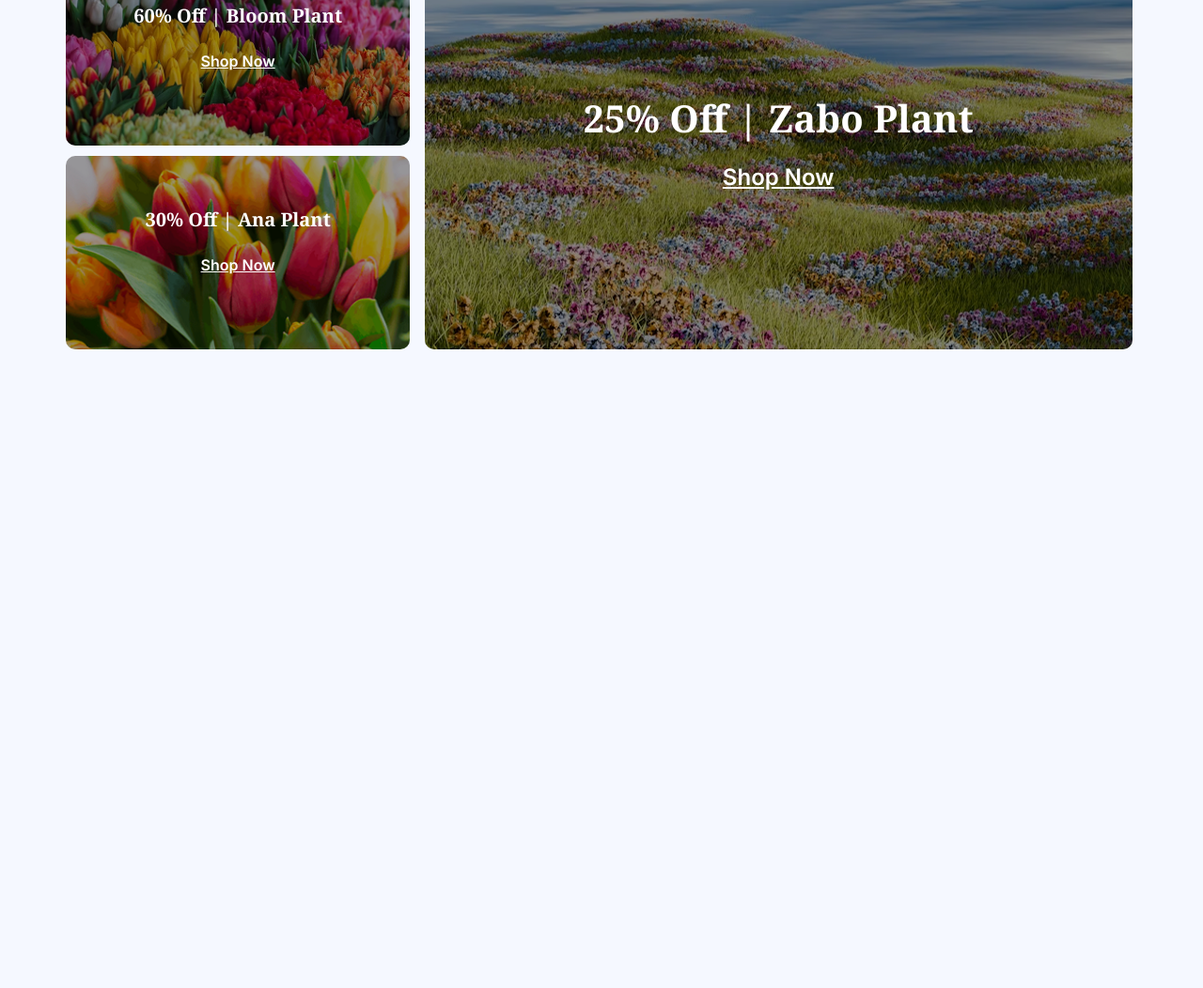
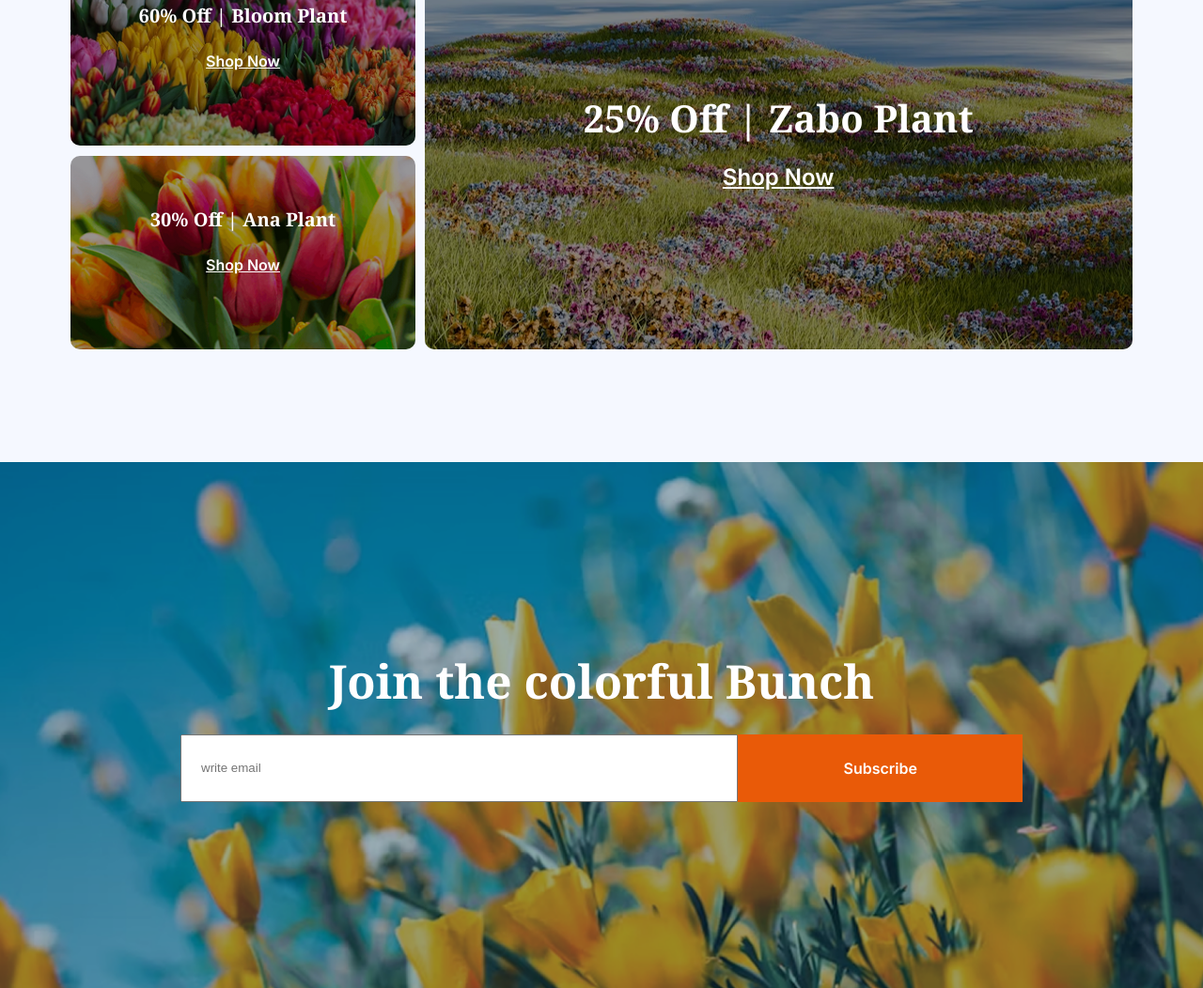
Before and after one commit to ShakibFaisal/assignment_2, a plain HTML site: page index.html in a window 1280 px wide. Shown: the part 3229-4281 px from the top of the page at 94% size. Before the commit the page ends 3721 px from the top, so only its background shows below. Drawn offline with Linux system fonts and the light colour scheme.

Commit message:
join upto responsive

```diff
--- a/index.html
+++ b/index.html
@@ -189,12 +189,23 @@
             <p class="shop-now">Shop Now</p>
           </div>
           <div class="deal-item2 deal-center">
-            <h3 class="deal-off">30% Off | Ana  Plant</h3>
+            <h3 class="deal-off">30% Off | Ana Plant</h3>
             <p class="shop-now">Shop Now</p>
           </div>
           <div class="deal-item3 deal-center">
-            <h3 class="deal-off deal-off25 ">25% Off | Zabo  Plant</h3>
-           <p class="shop-now shop-now25">Shop Now</p>
+            <h3 class="deal-off deal-off25">25% Off | Zabo Plant</h3>
+            <p class="shop-now shop-now25">Shop Now</p>
+          </div>
+        </div>
+      </section>
+      <section class="join">
+        <div class="join-container">
+           <h3 class="title join-title center">Join the colorful Bunch</h3>
+          <div class="form-container">
+            <form action="" class="input-form">
+              <input type="email" name="" id="email" placeholder="write email">
+              <button class="btn join-button">Subscribe</button>
+            </form>
           </div>
         </div>
       </section>
--- a/style/style.css
+++ b/style/style.css
@@ -45,12 +45,14 @@ body {
   font-size: 1rem;
   font-weight: 600;
   border: none;
-  width: 100%;
+  cursor: pointer;
 }
 
 /* nav related style */
 header,
-main {
+.plants,
+.plant-lover,
+.latest-deal {
   max-width: 1140px;
   margin: auto;
 }
@@ -125,6 +127,9 @@ main {
   width: 100%;
 }
 /* plant related style */
+.plant-card button {
+  width: 100%;
+}
 .plants {
   margin-top: 120px;
   margin-bottom: 210px;
@@ -213,6 +218,7 @@ main {
   line-height: 19px;
   padding: 26px 50px 26px 50px;
   text-decoration: underline;
+  cursor: pointer;
 }
 .deal-off25 {
   font-size: 2.5rem;
@@ -258,10 +264,47 @@ main {
     "deal-item1 deal-item3 deal-item3"
     "deal-item2 deal-item3 deal-item3";
   gap: 10px;
-  justify-content: space-between;
+  justify-content: center;
 }
 .latest-deal {
   margin-bottom: 120px;
+}
+/* join related style */
+.join {
+  width: 100vw;
+  height: 70vh;
+  background-image: url(../assets/news-letter-bg.png);
+  background-size: cover;
+  background-position: center;
+  display: flex;
+  justify-content: center;
+  align-items: center;
+}
+/* .join-container {
+  max-width: 830px;
+  display: flex;
+  flex-direction: column;
+  align-items: center;
+  justify-content: center;
+} */
+#email {
+  padding: 8px 20px 8px 20px;
+  grid-area: email;
+}
+.join-button {
+  grid-area: button;
+}
+.join-container {
+  width: 70%;
+}
+.input-form {
+  margin-top: 23px;
+  /* max-width: 100%; */
+  display: grid;
+  grid-template-areas: "email email email button";
+}
+.join-title {
+  color: white;
 }
 
 /* responsive related style */
@@ -277,13 +320,6 @@ main {
   .plants-container {
     grid-template-columns: repeat(2, 1fr);
   }
-  header,
-  .plants,
-  .plant-lover,
-  .latest-deal {
-    margin-left: 15px;
-    margin-right: 15px;
-  }
   .plant-lover {
     grid-template-columns: repeat(1, 1fr);
   }
@@ -295,11 +331,20 @@ main {
       "deal-item1"
       "deal-item2" "deal-item3";
   }
+  header,
+  .plants,
+  .plant-lover,
+  .latest-deal {
+    width: 90%;
+    margin: auto;
+  }
   .deal-item3,
   .deal-item1,
   .deal-item2 {
     width: 100%;
-    /* height:100%; */
     margin: 0 auto;
   }
+  .deal-item3 {
+    height: 160%;
+  }
 }
```
